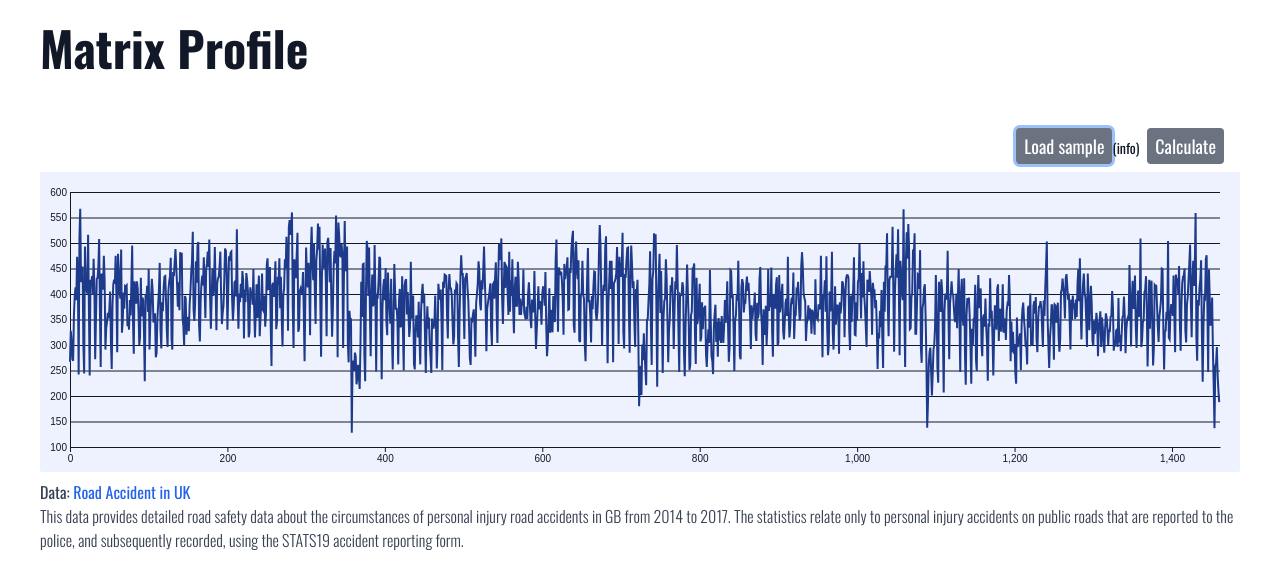
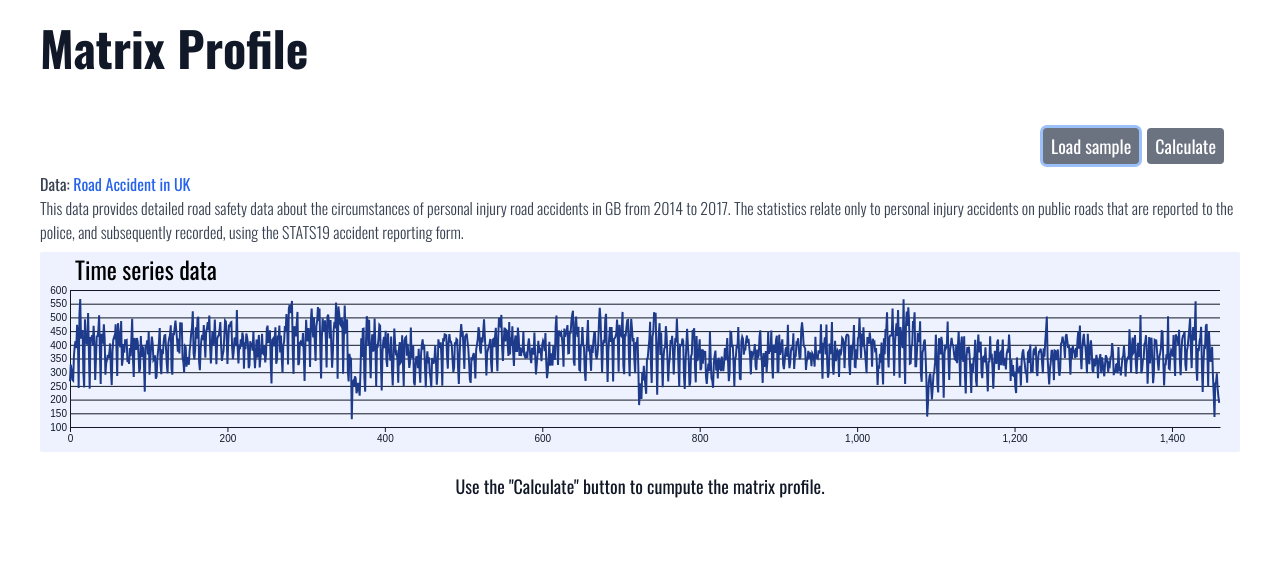
Before and after one commit to renato145/matrix_profile, a React (Create React App) app in the folder matrix-profile-web/: page / in a window 1280 px wide. Both pictures are taken after a click on the button "Load sample". Shown: the top 588 px of the page. Built offline with nearby package versions, Linux system fonts and the light colour scheme.

Commit message:
show matrix profile

```diff
--- a/matrix-profile-web/src/App.tsx
+++ b/matrix-profile-web/src/App.tsx
@@ -2,6 +2,7 @@ import React from "react";
 import { LoadSampleBtn } from "./components/LoadSampleBtn";
 import { Plot } from "./components/Plot";
 import { DataDescription } from "./components/DataDescription";
+import { CalculateBtn } from "./components/CalculateBtn";
 
 export const App = () => {
   return (
@@ -11,10 +12,10 @@ export const App = () => {
         {/* <p>upload data button</p> */}
         {/* <p>info for uploading</p> */}
         <LoadSampleBtn />
-        <button className="btn">Calculate</button>
+        <CalculateBtn />
       </div>
+      <DataDescription />
       <Plot />
-      <DataDescription />
     </div>
   );
 };
--- /dev/null
+++ b/matrix-profile-web/src/components/CalculateBtn.tsx
@@ -0,0 +1,21 @@
+import React from "react";
+import { DataState, TStore, useStore } from "../store";
+
+const selector = ({ dataState, calculate }: TStore) => ({
+  dataState,
+  calculate,
+});
+
+export const CalculateBtn: React.FC = () => {
+  const { dataState, calculate } = useStore(selector);
+
+  return (
+    <button
+      className="btn"
+      onClick={calculate}
+      disabled={dataState === DataState.Empty}
+    >
+      Calculate
+    </button>
+  );
+};
--- a/matrix-profile-web/src/components/DataDescription.tsx
+++ b/matrix-profile-web/src/components/DataDescription.tsx
@@ -1,10 +1,5 @@
 import React from "react";
 import { DataState, TStore, useStore } from "../store";
-
-// data from https://www.kaggle.com/sadeghjalalian/road-accident-in-uk
-// This data provides detailed road safety data about the circumstances of personal injury road accidents
-// in GB from 2014 to 2017. The statistics relate only to personal injury accidents on public roads that
-// are reported to the police, and subsequently recorded, using the STATS19 accident reporting form.
 
 const selector = (props: TStore) => props.dataState;
 
--- /dev/null
+++ b/matrix-profile-web/src/components/LinePlot.tsx
@@ -0,0 +1,83 @@
+import { axisBottom, axisLeft, extent, line, scaleLinear, select } from "d3";
+import React, { useCallback, useMemo } from "react";
+
+interface Props {
+  y: number[];
+  margins: { left: number; right: number; top: number; bottom: number };
+  height: number;
+  width: number;
+  title: string;
+}
+
+export const LinePlot: React.FC<Props> = ({
+  y,
+  margins,
+  height,
+  width,
+  title,
+}) => {
+  // const innerHeight = height - margins.top - margins.bottom;
+  const innerWidth = width - margins.left - margins.right;
+
+  const { xAxis, xScale } = useMemo(() => {
+    const domain = [0, y.length];
+    const range = [margins.left, width - margins.right];
+    const xScale = scaleLinear().domain(domain).range(range);
+    const xAxis = axisBottom(xScale).tickSize(5).tickSizeOuter(0);
+    return { xScale, xAxis };
+  }, [margins, width, y]);
+
+  const { yAxis, yScale } = useMemo(() => {
+    const domain = extent(y).map((o?: number) => o ?? 0);
+    const range = [height - margins.bottom, margins.top];
+    const yScale = scaleLinear().domain(domain).range(range).nice();
+    const yAxis = axisLeft(yScale).tickSize(-innerWidth);
+    return { yScale, yAxis };
+  }, [y, height, margins, innerWidth]);
+
+  const path = useMemo(() => {
+    if (y !== undefined) {
+      return line()(y.map((o, i) => [xScale(i), yScale(o)]));
+    }
+    return null;
+  }, [y, xScale, yScale]);
+
+  const xAxisRef = useCallback(
+    (node) => {
+      select(node).transition().call(xAxis);
+    },
+    [xAxis]
+  );
+
+  const yAxisRef = useCallback(
+    (node) => {
+      select(node).transition().call(yAxis);
+    },
+    [yAxis]
+  );
+
+  return (
+    <div className="bg-indigo-50 rounded-sm">
+      <svg height={height} width={width}>
+        <text
+          className="text-current text-2xl"
+          transform={`translate(${margins.left + 5}, ${margins.top - 10})`}
+        >
+          {title}
+        </text>
+        <g
+          ref={xAxisRef}
+          transform={`translate(0,${height - margins.bottom})`}
+        />
+        <g ref={yAxisRef} transform={`translate(${margins.left},0)`} />
+        {path !== null ? (
+          <path
+            fill="none"
+            className="stroke-current text-blue-900 stroke-2 transition-all"
+            d={path}
+          />
+        ) : null}
+      </svg>
+    </div>
+  );
+};
--- a/matrix-profile-web/src/components/LoadSampleBtn.tsx
+++ b/matrix-profile-web/src/components/LoadSampleBtn.tsx
@@ -7,11 +7,8 @@ export const LoadSampleBtn: React.FC = () => {
   const loadSampleData = useStore(selector);
 
   return (
-    <div className="flex items-baseline">
-      <button className="btn" onClick={loadSampleData}>
-        Load sample
-      </button>
-      <p className="text-sm">(info)</p>
-    </div>
+    <button className="btn" onClick={loadSampleData}>
+      Load sample
+    </button>
   );
 };
--- a/matrix-profile-web/src/components/Plot.tsx
+++ b/matrix-profile-web/src/components/Plot.tsx
@@ -1,84 +1,63 @@
-import React, { useCallback, useMemo } from "react";
+import React from "react";
 import useMeasure from "react-use-measure";
-import { ResizeObserver } from "@juggle/resize-observer";
-import { TData, TStore, useStore } from "../store";
-import { axisBottom, axisLeft, line, max, min, scaleLinear, select } from "d3";
+import { TStore, useStore, yValue } from "../store";
+import { clamp } from "../utils";
+import { LinePlot } from "./LinePlot";
 
-const selector = (props: TStore) => props.data;
+const selector = ({ data, profile }: TStore) => ({ data, profile });
 
 const margins = {
   left: 30,
   right: 20,
-  top: 20,
+  top: 38,
   bottom: 25,
 };
 
-const yValue = (o: TData[0]) => o.value;
+const minHeight = 100;
+const maxHeight = 200;
 
 export const Plot = () => {
   const [ref, { height, width }] = useMeasure({ polyfill: ResizeObserver });
-  const data = useStore(selector);
-  // const innerHeight = height - margins.top - margins.bottom;
-  const innerWidth = width - margins.left - margins.right;
-
-  const { xAxis, xScale } = useMemo(() => {
-    const domain = [0, data?.length ?? 100];
-    const range = [margins.left, width - margins.right];
-    const xScale = scaleLinear().domain(domain).range(range);
-    const xAxis = axisBottom(xScale).tickSize(5).tickSizeOuter(0);
-    return { xScale, xAxis };
-  }, [data, width]);
-
-  const { yAxis, yScale } = useMemo(() => {
-    const values = data?.map(yValue) ?? [0, 100];
-    const domain = [min(values) ?? 0, max(values) ?? 100];
-    const range = [height - margins.bottom, margins.top];
-    const yScale = scaleLinear().domain(domain).range(range).nice();
-    const yAxis = axisLeft(yScale).tickSize(-innerWidth);
-    return { yScale, yAxis };
-  }, [data, height, innerWidth]);
-
-  const path = useMemo(() => {
-    if (data !== undefined) {
-      return line()(data.map((o, i) => [xScale(i), yScale(o.value)]));
-    }
-    return null;
-  }, [data, xScale, yScale]);
-
-  const xAxisRef = useCallback(
-    (node) => {
-      select(node).transition().call(xAxis);
-    },
-    [xAxis]
-  );
-
-  const yAxisRef = useCallback(
-    (node) => {
-      select(node).transition().call(yAxis);
-    },
-    [yAxis]
-  );
+  const { data, profile } = useStore(selector);
+  const plotData = data?.map(yValue);
+  let dataHeight = profile === undefined ? height : height / 2;
+  dataHeight = clamp(dataHeight, minHeight, maxHeight);
 
   return (
     <div
       ref={ref}
-      style={{ minHeight: "100px", maxHeight: "300px", minWidth: "300px" }}
-      className="mt-2 bg-indigo-50 rounded-sm flex-1"
+      style={{ minWidth: "300px" }}
+      className="mt-2 flex flex-col flex-1"
     >
-      <svg height={height} width={width}>
-        <g
-          ref={xAxisRef}
-          transform={`translate(0,${height - margins.bottom})`}
+      {plotData !== undefined ? (
+        <LinePlot
+          y={plotData}
+          margins={margins}
+          height={dataHeight}
+          width={width}
+          title="Time series data"
         />
-        <g ref={yAxisRef} transform={`translate(${margins.left},0)`} />
-        {path !== null ? (
-          <path
-            fill="none"
-            className="stroke-current text-blue-900 stroke-2 transition-all"
-            d={path}
+      ) : (
+        <div className="mt-5 text-center">
+          <p>Upload some time series data or Load the sample data.</p>
+        </div>
+      )}
+      {profile !== undefined ? (
+        <div className="mt-2">
+          <LinePlot
+            y={profile}
+            margins={margins}
+            height={dataHeight}
+            width={width}
+            title="Matrix profile"
           />
-        ) : null}
-      </svg>
+        </div>
+      ) : plotData !== undefined ? (
+        <div className="mt-5 text-center">
+          <p>Use the "Calculate" button to cumpute the matrix profile.</p>
+        </div>
+      ) : null}
+
     </div>
   );
 };
--- a/matrix-profile-web/src/store.ts
+++ b/matrix-profile-web/src/store.ts
@@ -1,5 +1,6 @@
 import { csv } from "d3";
 import create from "zustand";
+import { NaiveMatrixProfile } from "matrix-profile-wasm";
 
 export enum DataState {
   Empty,
@@ -11,11 +12,16 @@ export type TData = {
   value: number;
 }[];
 
+export const yValue = (o: TData[0]) => o.value;
+
 export type TStore = {
   data?: TData;
   dataState: DataState;
+  matrixProfile?: NaiveMatrixProfile;
+  profile?: number[];
   setData: (data: TData) => void;
   loadSampleData: () => void;
+  calculate: () => void;
 };
 
 export const useStore = create<TStore>((set, get) => ({
@@ -27,4 +33,12 @@ export const useStore = create<TStore>((set, get) => ({
     }));
     set({ data, dataState: DataState.SampleData });
   },
+  calculate: () => {
+    const data = get().data;
+    if (data === undefined) return;
+    const x = Float32Array.from(data.map(yValue));
+    const matrixProfile = NaiveMatrixProfile.calculate(x, 10);
+    const profile = Array.from(matrixProfile.get_profile());
+    set({ matrixProfile, profile });
+  },
 }));
--- /dev/null
+++ b/matrix-profile-web/src/utils.ts
@@ -0,0 +1,3 @@
+export const clamp = (x: number, min: number, max: number) => {
+  return x < min ? min : x > max ? max : x;
+};
```
